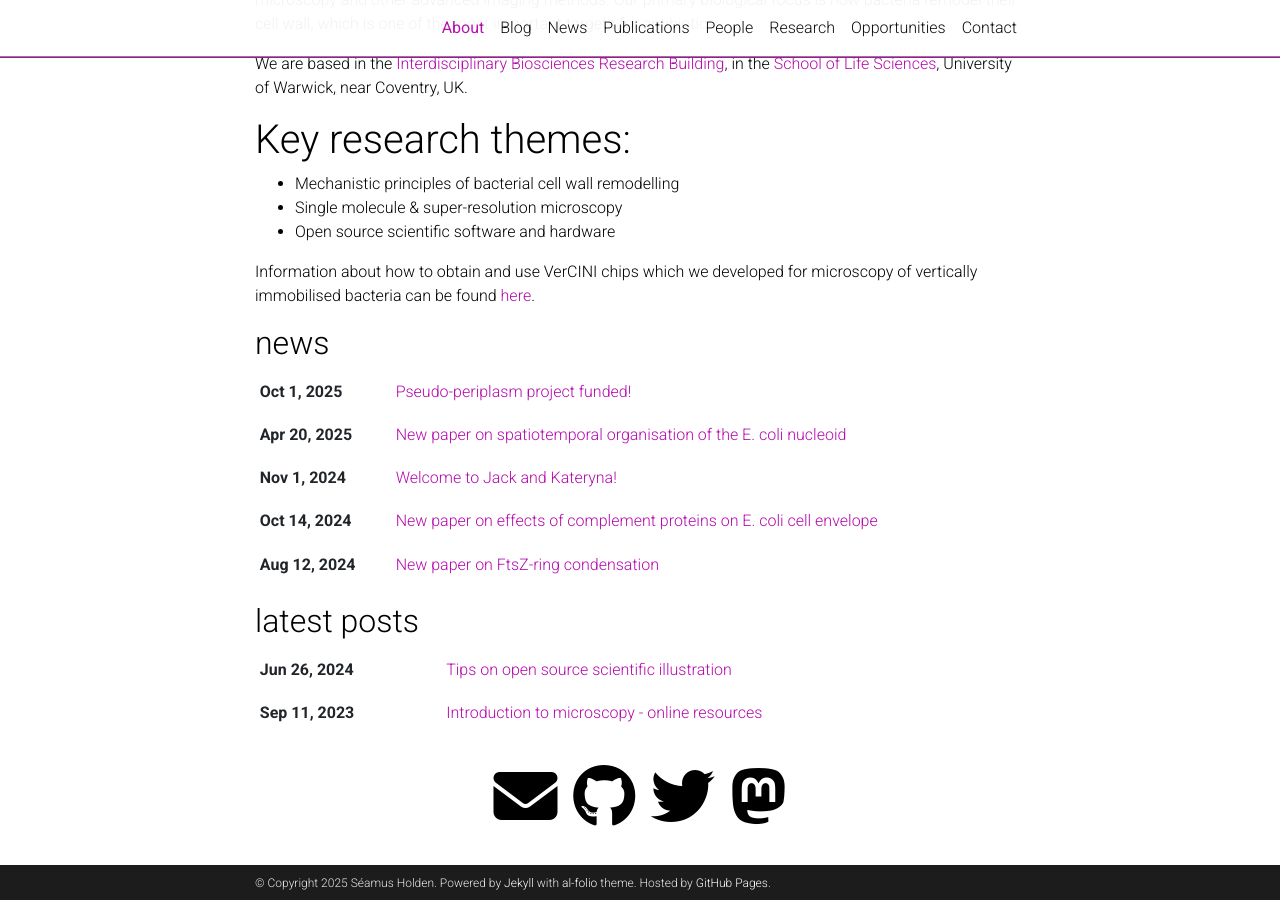
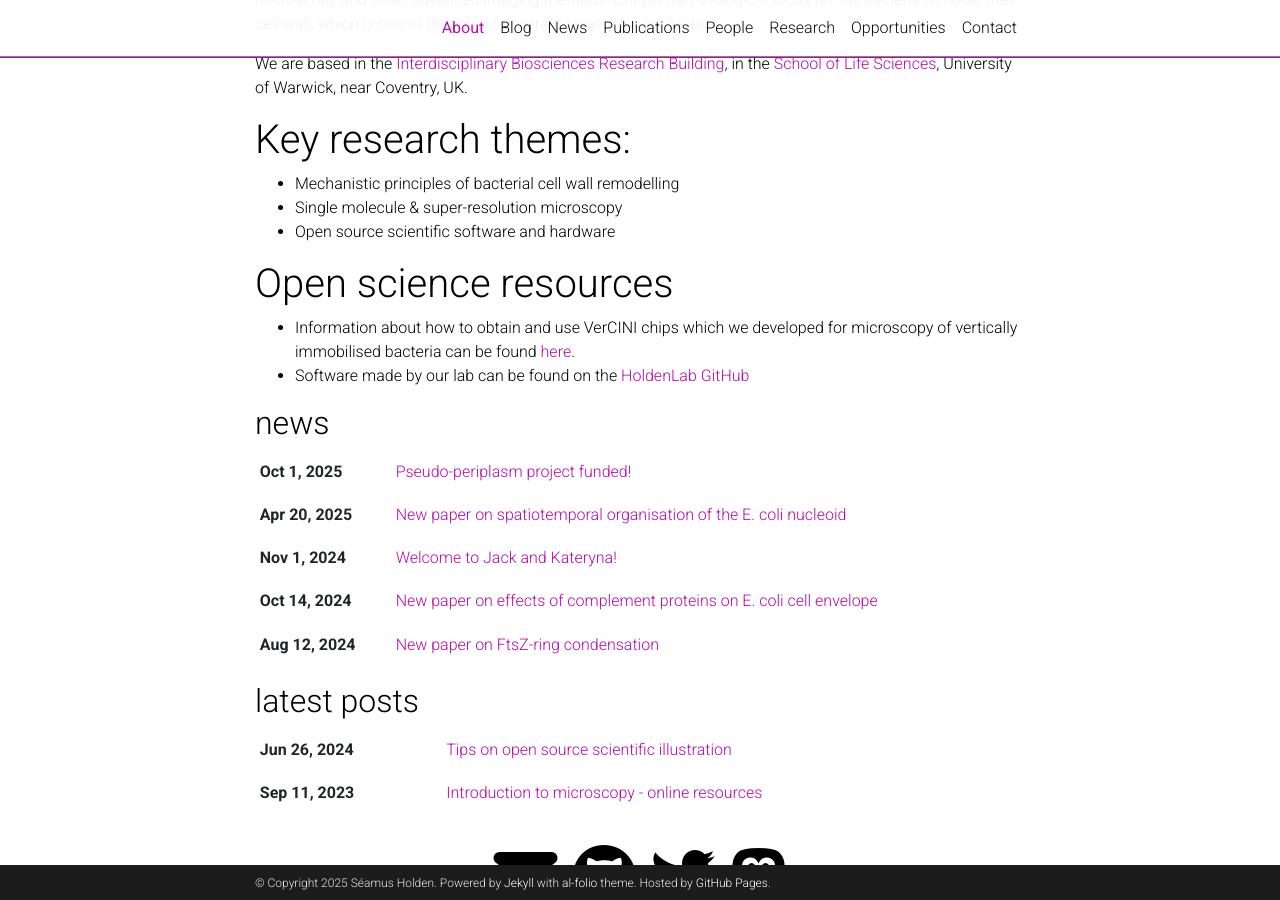
Before and after one commit to HoldenLab/holdenlab.github.io, a Jekyll site: the page built from _pages/about.md, in a window 1280 px wide and 900 px high, scrolled down 699 px. Built offline with Jekyll 4.4.1, drawn with Linux system fonts in a browser that asks for light colours; comment, search, counter and statistics services are not loaded; a style sheet for code colours, icons or effects is not loaded.

Commit message:
Update about.md

```diff
--- a/_pages/about.md
+++ b/_pages/about.md
@@ -34,8 +34,10 @@
 - Single molecule & super-resolution microscopy
 - Open source scientific software and hardware
 
+# Open science resources
 
-Information about how to obtain and use VerCINI chips which we developed for microscopy of vertically immobilised bacteria can be found [here](https://holdenlab.github.io/projects/research_vercini/).
+- Information about how to obtain and use VerCINI chips which we developed for microscopy of vertically immobilised bacteria can be found [here](https://holdenlab.github.io/projects/research_vercini/).
+- Software made by our lab can be found on the [HoldenLab GitHub](https://github.com/HoldenLab)
 
 <script>
     var myIndex = 0;
```
